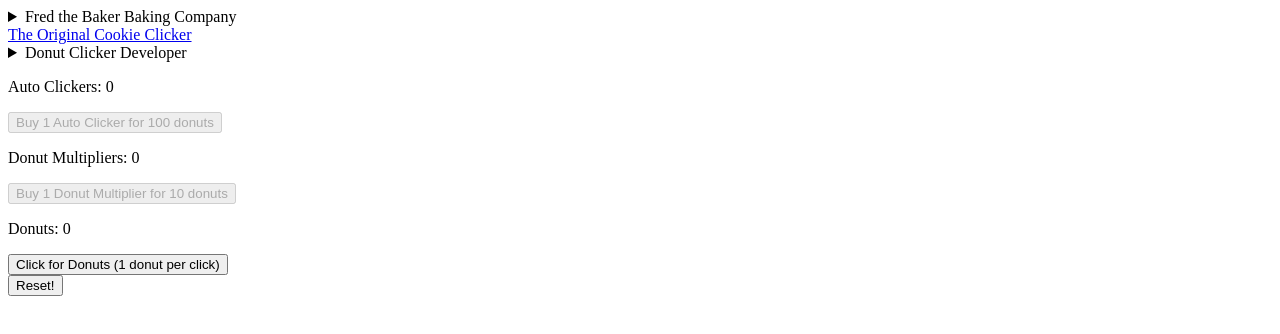
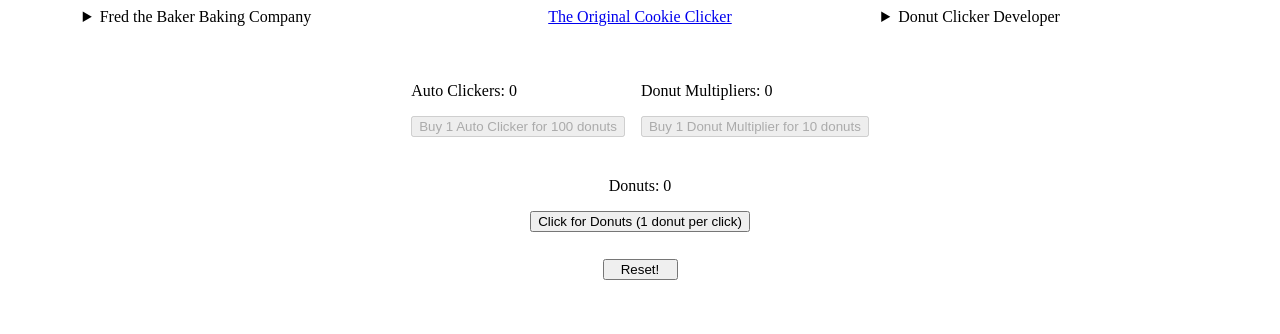
Before and after one commit to JamieCBarr/donut-clicker, a website built with Parcel: page index.html in a window 1280 px wide. Built offline with nearby package versions, Linux system fonts and the light colour scheme.

Commit message:
updated layout

```diff
--- /dev/null
+++ b/css/layout.css
@@ -0,0 +1,36 @@
+header{
+    display: flex;
+    justify-content: space-around;
+}
+
+header details{
+    width: 25%;
+}
+
+main{
+display: flex;
+flex-direction: column;
+align-items: center;
+}
+
+#items{
+    margin-top: 2em;
+    display: flex;
+    justify-content: center;
+}
+
+.itemSection{
+margin: 0.5em;
+}
+
+#donutSection{
+    margin-top: 1em;
+    display: flex;
+    flex-direction: column;
+    align-items: center;
+}
+
+#resetButton{
+    margin-top: 2em;
+    width: 75px;
+}
--- a/index.html
+++ b/index.html
@@ -4,6 +4,8 @@
     <meta charset="UTF-8" />
     <meta http-equiv="X-UA-Compatible" content="IE=edge" />
     <meta name="viewport" content="width=device-width, initial-scale=1.0" />
+    <link rel="stylesheet" href="./css/style.css">
+    <link rel="stylesheet" href="./css/layout.css">
     <title>Donut Clicker</title>
   </head>
   <body>
@@ -18,9 +20,9 @@
         </details>
         <a href="https://orteil.dashnet.org/cookieclicker/" target="_blank">The Original Cookie Clicker</a>
         <details><summary>Donut Clicker Developer</summary>
-          Developed by Jamie C Barr for WCCI 2022<br>
-          <a href="http://jamiecbarr.github.io">Portfolio</a><br>
-          <a href="https://github.com/JamieCBarr">Github</a>
+          Developed by Jamie C Barr 2022<br>
+          <a href="http://jamiecbarr.github.io" target="_blank">Portfolio</a><br>
+          <a href="https://github.com/JamieCBarr" target="_blank">Github</a>
         </details>
       </header>
 
```
Also changed, not shown: css/style.css (added).
